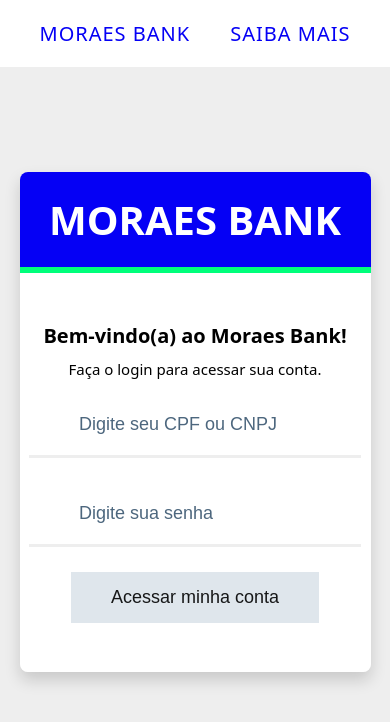
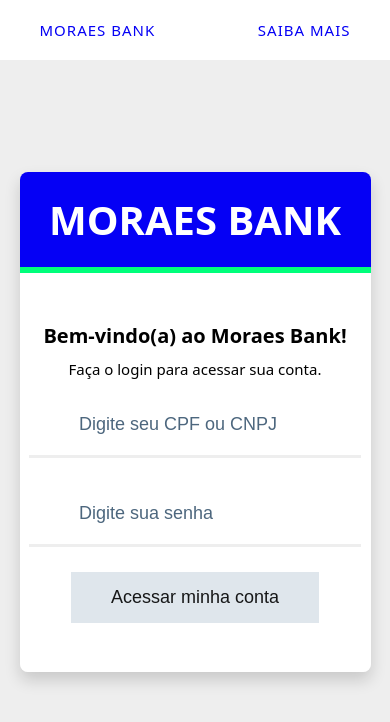
Before and after one commit to gabrielmoraesy/Moraes-Bank, a plain HTML site: page index.html in a window 390 px wide. Drawn offline with Linux system fonts and the light colour scheme.

Commit message:
first commit

```diff
--- a/assets/css/menuTransacoes.css
+++ b/assets/css/menuTransacoes.css
@@ -159,6 +159,10 @@
 
 /* Dispositivos Móveis */
 @media (max-width: 480px) {
+    .nav-menu a {
+        font-size: 1.5rem;
+    }
+
     .conteudo-transacoes {
         width: 350px;
         height: 500px;
--- a/assets/css/style.css
+++ b/assets/css/style.css
@@ -135,6 +135,10 @@
 
 /* Dispositivos Móveis */
 @media (max-width: 480px) {
+    .nav-menu a {
+        font-size: 1.5rem;
+    }
+
     .conteudo-login {
         width: 90%;
         height: 500px;
@@ -164,6 +168,12 @@
     }
 }
 
+@media (min-width: 481px) and (max-width: 767px) {
+    .conteudo-login {
+        margin: 1rem;
+    }
+}
+
 /* IPads e Tablets */
 @media (min-width: 768px) and (max-width: 1023px) {
     .conteudo-login {
```
